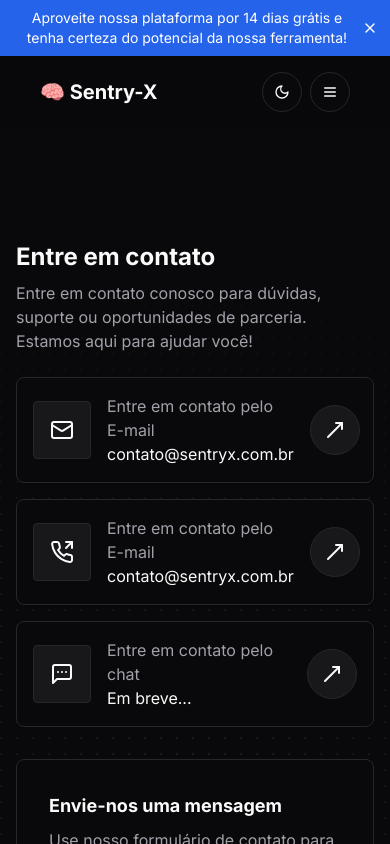
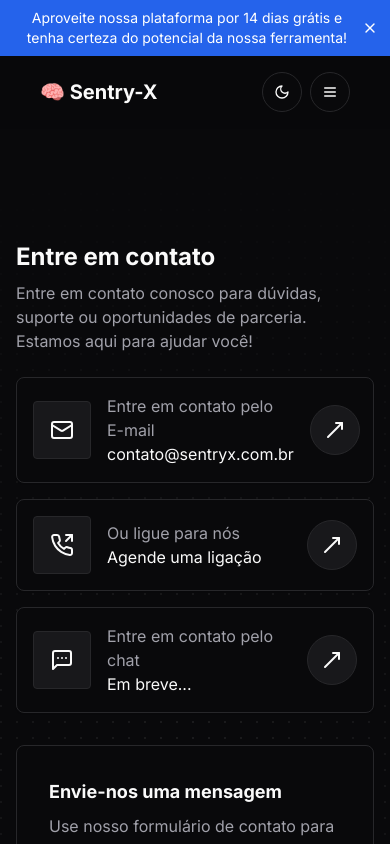
Before and after one commit to GabrielFTeles/landing-page-x, a React (Vite) app: page /contato in a window 390 px wide. Shown: the top 844 px of the page. Built offline with nearby package versions, Linux system fonts and the light colour scheme.

Commit message:
Update contact page to change email contact to phone scheduling

```diff
--- a/src/pages/contact/index.tsx
+++ b/src/pages/contact/index.tsx
@@ -64,8 +64,8 @@
           />
 
           <ContactCard
-            title="Entre em contato pelo E-mail"
-            description="contato@sentryx.com.br"
+            title="Ou ligue para nós"
+            description="Agende uma ligação"
             href="https://wa.me/556198680610?text=Ol%C3%A1!%20Entrei%20em%20contato%20atrav%C3%A9s%20do%20site%20da%20sentry-x,%20gostaria%20de%20agendar%20uma%20liga%C3%A7%C3%A3o,%20poderiamos%20conversar."
             icon={PhoneOutgoing}
           />
```
